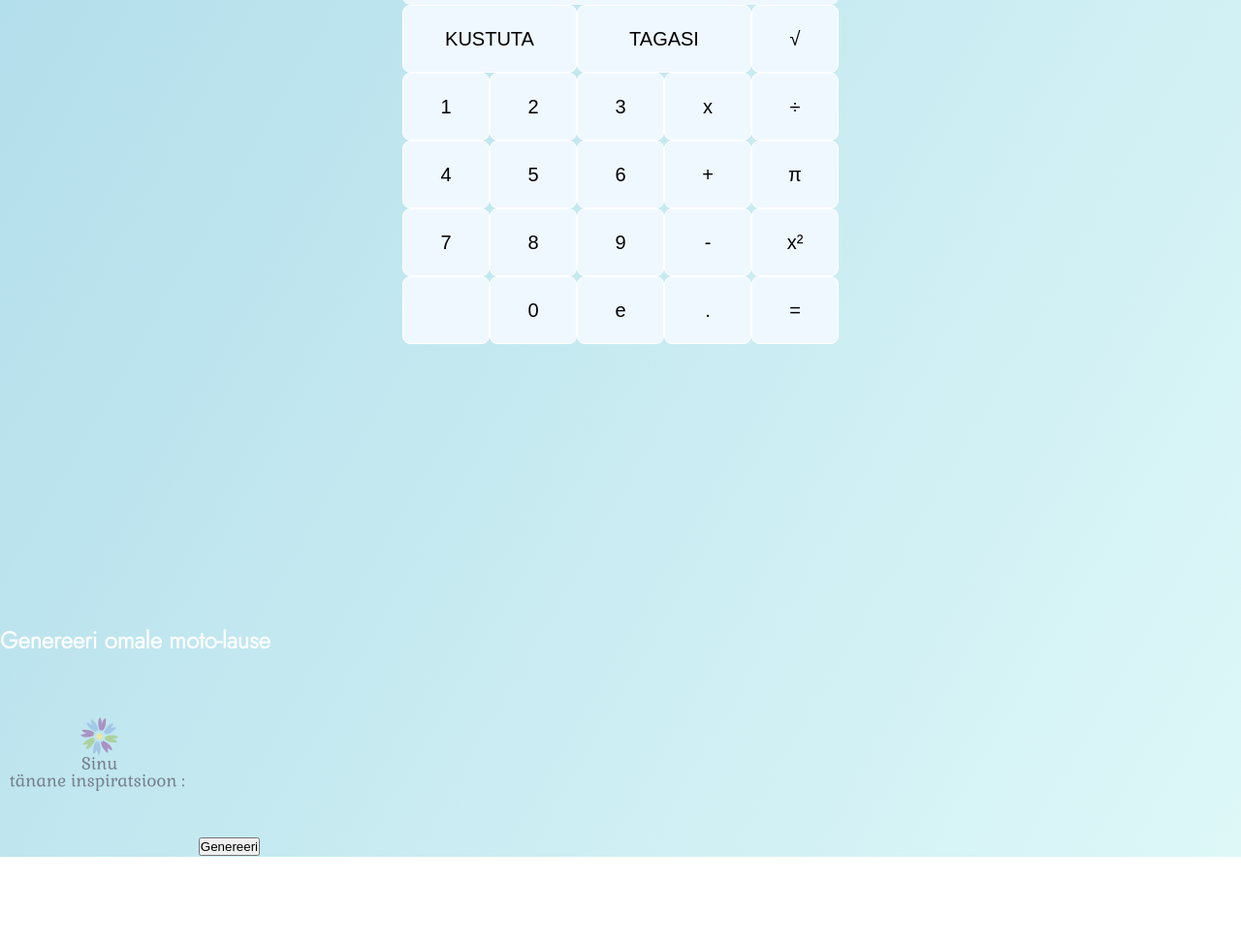
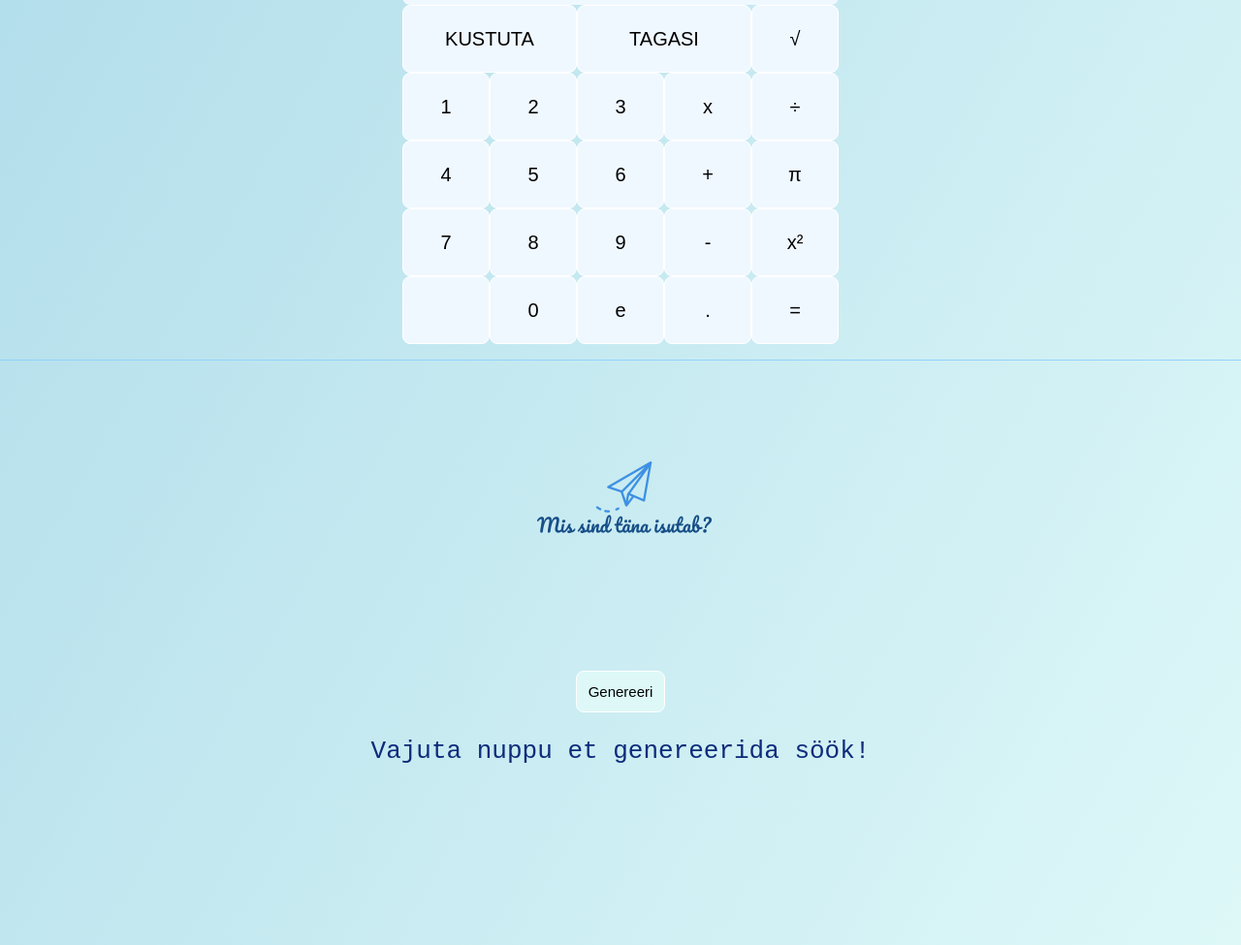
Before and after one commit to rooslun/iseseisev-projekt, a plain HTML site: page index.html in a window 1280 px wide. Shown: the part 1011-1986 px from the top of the page at 97% size. Before the commit the page ends 1895 px from the top, so only its background shows below. Drawn offline with Linux system fonts and the light colour scheme.

Commit message:
update
update

```diff
--- a/index.html
+++ b/index.html
@@ -15,7 +15,7 @@
         <h1>Pane kokku oma shopinglist!</h1>
     </header>
     <hr>
-    <p> Siin veebilehel on sul võimalik planeerida  oma ostunimekirja, arvutada eelarvet ja leida oma päeva quote </p>
+    <p> Siin veebilehel on sul võimalik planeerida  oma ostunimekirja ja arvutada eelarvet. Kui sa ei tea mida tahaksid täna poest osta, keri lehe lõppu ja kasuta söögi-generaatorit!</p>
     <form>
         <input type="text" class="shop-input" placeholder="Lisa toode"/>
         <button class="shop-button" type="sumbmit">
@@ -66,14 +66,13 @@
         <button data-number>.</button>
         <button data-equals>=</button>
       </div>
-      <div id="container" class="container">
-        <h2>Genereeri omale moto-lause</h2>
-        <img src="inspiratsioonlogo.png" alt="inspiratsioon">
-        <button class="btn btn-default" type="submit">Genereeri</button>
-        <div class= "quotes">
-            <span class="quote"></span>
-            <span class="author"></span>
-        </div>
+      <hr>
+      <img src="generaator.png" alt="toit">
+
+
+      <div id="container">
+          <button id="btn">Genereeri</button>
+          <div id="qoutput">Vajuta nuppu et genereerida söök!</div>
       </div>
 
     <script src="skript.js"></script>
--- a/skript.js
+++ b/skript.js
@@ -310,3 +310,19 @@ class Calculator {
     calculator.delete()
     calculator.updateDisplay()
   })
+
+
+
+
+
+  // GENERAATOR
+
+
+  let btn = document.getElementById('btn');
+  let qoutput = document.getElementById('qoutput');
+  let quotes = ["Õun", "Banaan", "Pirn", "Burger", "Pannkoogid", "Jäätis", "Kummikommid", "Pirn", "Kala", "Lihapallid"];
+
+  btn.addEventListener('click', function(){
+      var randomQuote = quotes[Math.floor(Math.random() * quotes.length)]
+      qoutput.innerHTML = randomQuote;
+  })
--- a/style.css
+++ b/style.css
@@ -199,5 +199,48 @@ select{
 /* Generaator */
 
 .container {
-    padding-top: 18rem;
+    padding-top: 15rem;
 }
+
+img {
+    padding: 25px;
+    padding-left: 27rem;
+}
+#btn{
+    cursor: pointer;
+    font-size: 15px;
+    padding: 12px;
+    border: 1px solid white;
+    outline: none;
+    background-color: rgb(222, 248, 248);
+    transition-duration: 1s;
+    border-radius: 8px;
+    margin-top: 3rem;
+
+
+}
+
+#btn:hover {
+    background-color: rgb(165, 214, 231);
+}
+
+img {
+    margin: auto;
+    text-align: center;
+    padding-left: 34rem;
+
+}
+
+#container {
+
+    margin: auto;
+    text-align: center;
+}
+
+#qoutput {
+    margin: 25px auto;
+    font-size: 26px;
+    color: rgb(14, 43, 122);
+    font-family: monospace;
+    padding-bottom: 10rem;
+}
```
Also changed, not shown: generaator.png (added), inspiratsioonlogo.png (deleted), 1 other file.
